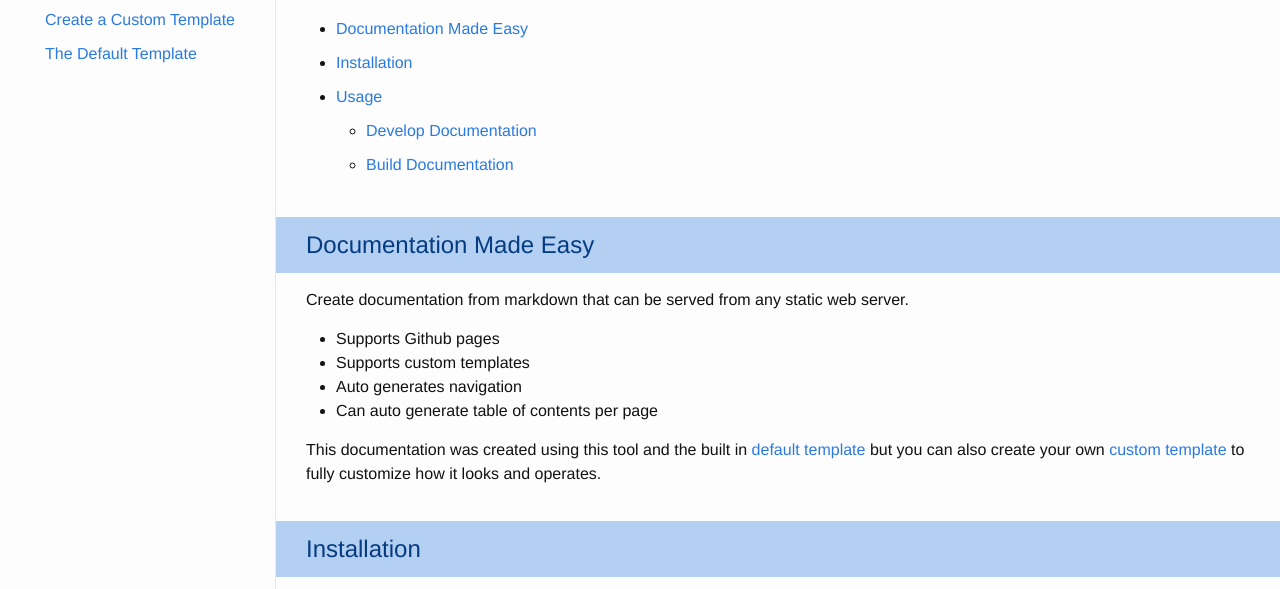
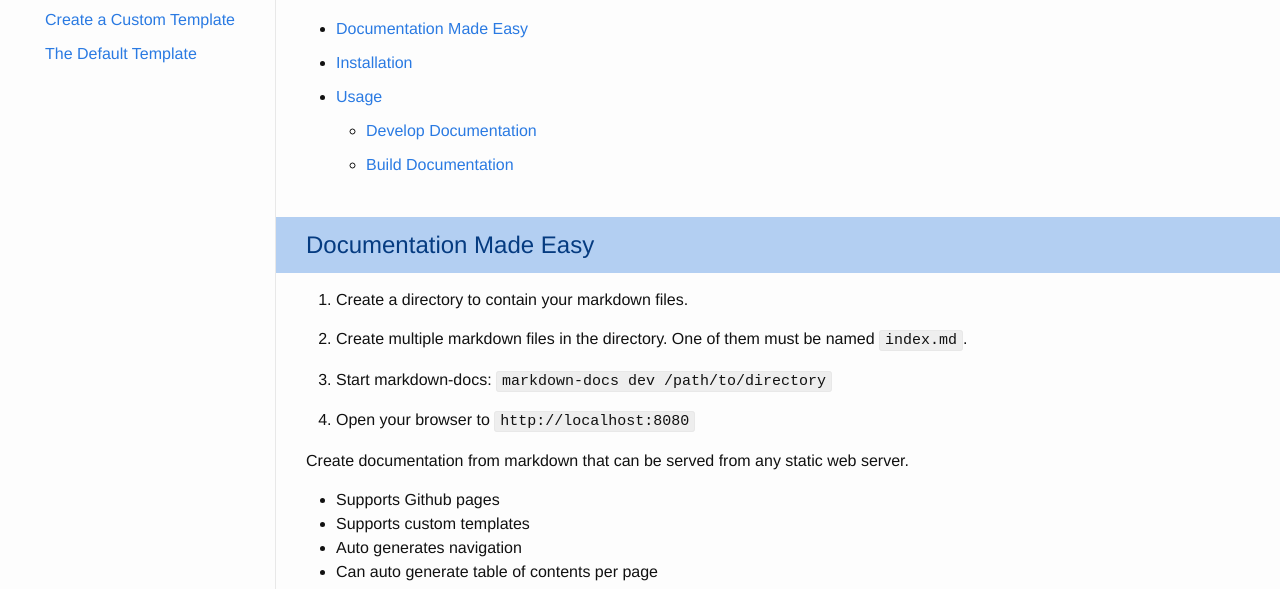
Before and after one commit to Gi60s/markdown-docs, a website: page docs/index.html in a window 1280 px wide. Shown: the part 201-790 px from the top of the page. Drawn offline with nearby package versions, Linux system fonts and the light colour scheme; files that its build step writes are made by us from their sources.

Commit message:
rebuild docs

```diff
--- a/docs/index.html
+++ b/docs/index.html
@@ -65,6 +65,16 @@
 
 
         <div class="post-content"><h1 id="documentation-made-easy">Documentation Made Easy</h1>
+<ol>
+<li><p>Create a directory to contain your markdown files.</p>
+</li>
+<li><p>Create multiple markdown files in the directory. One of them must be named <code>index.md</code>.</p>
+</li>
+<li><p>Start markdown-docs: <code>markdown-docs dev /path/to/directory</code></p>
+</li>
+<li><p>Open your browser to <code>http://localhost:8080</code></p>
+</li>
+</ol>
 <p>Create documentation from markdown that can be served from any static web server.</p>
 <ul>
 <li>Supports Github pages</li>
@@ -89,10 +99,12 @@
 
       <footer class="site-footer">
 
+
         <p>
           Caught a mistake or want to contribute to the documentation?
           <a href="https://github.com/Gi60s/markdown-docs/tree/master/docs-src/index.md">Edit this page on Github</a>
         </p>
+
 
 
         <div class="footer-fine-print"><p>Book icon obtained under the <a href="https://creativecommons.org/licenses/by/3.0/" target="_blank">Creative Commons (Attribution 3.0 Unported)</a> license, created by <a href="https://www.iconfinder.com/laurareen">Laura Reen</a>.</p></div>
```
Also changed, not shown: docs/create-docs/index.html (+2 -0 lines), docs/templates/custom.html (+2 -0 lines), docs/templates/default.html (+2 -0 lines), docs/templates/index.html (+2 -0 lines).
